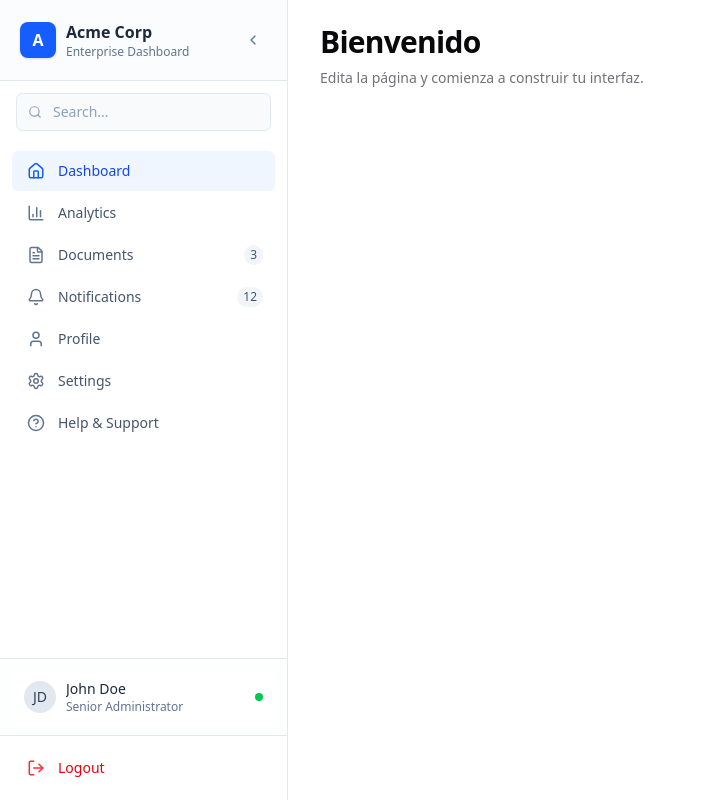
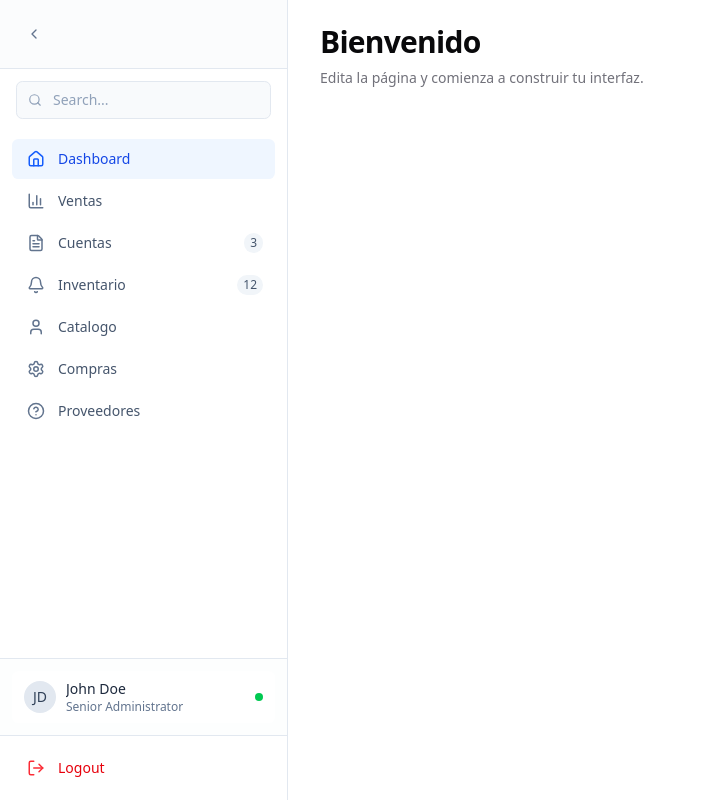
Before and after one commit to alvaroagu/melt_frontend, a Next.js app: page / in a window 1280 px wide. Shown: the top 800 px of the page, without its empty margins (0-706 px from the left). Built offline with nearby package versions, Linux system fonts and the light colour scheme.

Commit message:
feat: add label for menu

```diff
--- a/components/Sidebar.tsx
+++ b/components/Sidebar.tsx
@@ -32,12 +32,12 @@ interface SidebarProps {
 // Updated navigation items - remove logout from here
 const navigationItems: NavigationItem[] = [
   { id: "dashboard", name: "Dashboard", icon: Home, href: "/dashboard" },
-  { id: "analytics", name: "Analytics", icon: BarChart3, href: "/analytics" },
-  { id: "documents", name: "Documents", icon: FileText, href: "/documents", badge: "3" },
-  { id: "notifications", name: "Notifications", icon: Bell, href: "/notifications", badge: "12" },
-  { id: "profile", name: "Profile", icon: User, href: "/profile" },
-  { id: "settings", name: "Settings", icon: Settings, href: "/settings" },
-  { id: "help", name: "Help & Support", icon: HelpCircle, href: "/help" },
+  { id: "analytics", name: "Ventas", icon: BarChart3, href: "/ventas" },
+  { id: "documents", name: "Cuentas", icon: FileText, href: "/cuentas", badge: "3" },
+  { id: "notifications", name: "Inventario", icon: Bell, href: "/inventario", badge: "12" },
+  { id: "profile", name: "Catalogo", icon: User, href: "/catalogo" },
+  { id: "settings", name: "Compras", icon: Settings, href: "/compras" },
+  { id: "help", name: "Proveedores", icon: HelpCircle, href: "/proveedores" },
 ];
 
 export function Sidebar({ className = "", children }: SidebarProps) {
@@ -104,23 +104,23 @@ export function Sidebar({ className = "", children }: SidebarProps) {
       >
         {/* Header with logo and collapse button */}
         <div className="flex items-center justify-between p-5 border-b border-slate-200 bg-slate-50/60">
-          {!isCollapsed && (
-            <div className="flex items-center space-x-2.5">
-              <div className="w-9 h-9 bg-blue-600 rounded-lg flex items-center justify-center shadow-sm">
-                <span className="text-white font-bold text-base">A</span>
-              </div>
-              <div className="flex flex-col">
-                <span className="font-semibold text-slate-800 text-base">Acme Corp</span>
-                <span className="text-xs text-slate-500">Enterprise Dashboard</span>
-              </div>
-            </div>
-          )}
+          {/* {!isCollapsed && ( */}
+          {/*   <div className="flex items-center space-x-2.5"> */}
+          {/*     <div className="w-9 h-9 bg-blue-600 rounded-lg flex items-center justify-center shadow-sm"> */}
+          {/*       <span className="text-white font-bold text-base">A</span> */}
+          {/*     </div> */}
+          {/*     <div className="flex flex-col"> */}
+          {/*       <span className="font-semibold text-slate-800 text-base">Acme Corp</span> */}
+          {/*       <span className="text-xs text-slate-500">Enterprise Dashboard</span> */}
+          {/*     </div> */}
+          {/*   </div> */}
+          {/* )} */}
 
-          {isCollapsed && (
-            <div className="w-9 h-9 bg-blue-600 rounded-lg flex items-center justify-center mx-auto shadow-sm">
-              <span className="text-white font-bold text-base">A</span>
-            </div>
-          )}
+          {/* {isCollapsed && ( */}
+          {/*   <div className="w-9 h-9 bg-blue-600 rounded-lg flex items-center justify-center mx-auto shadow-sm"> */}
+          {/*     <span className="text-white font-bold text-base">A</span> */}
+          {/*   </div> */}
+          {/* )} */}
 
           {/* Desktop collapse button */}
           <button
```
